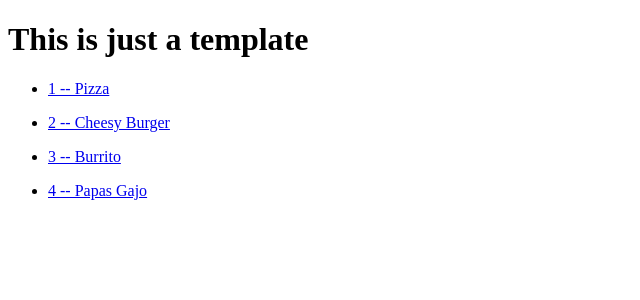
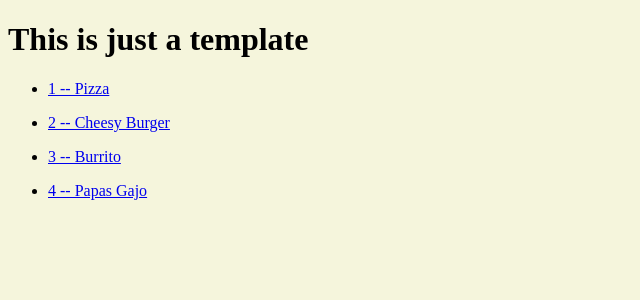
Before and after one commit to armandodeleon/djangoMC_Food, a Django app: page /food/ in a window 1280 px wide. Shown: the top 300 px of the page, without its empty margins (0-640 px from the left). Run offline with Django 5.2, Linux system fonts and the light colour scheme; data comes from the database, SQL or seed files in the repository.

Commit message:
Section 7: 33. static file

```diff
--- /dev/null
+++ b/food/static/food/style.css
@@ -0,0 +1,3 @@
+body {
+    background-color: beige;
+}
--- a/food/templates/food/index.html
+++ b/food/templates/food/index.html
@@ -1,8 +1,10 @@
+{% load static %}
 <!DOCTYPE html>
 <html lang="en">
 <head>
     <meta charset="UTF-8">
     <title>Title</title>
+    <link rel="stylesheet" href="{% static 'food/style.css' %}">
 </head>
 <body>
     <h1>This is just a template</h1>
```
